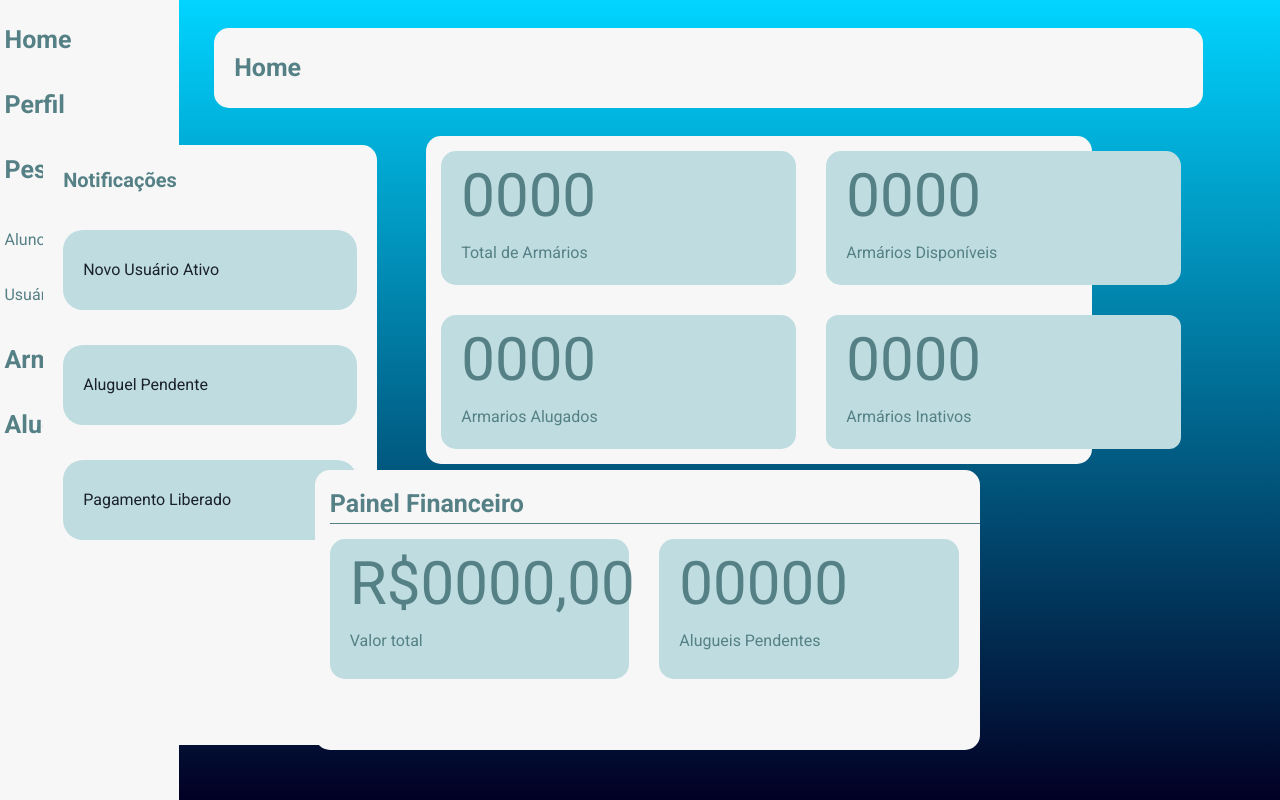
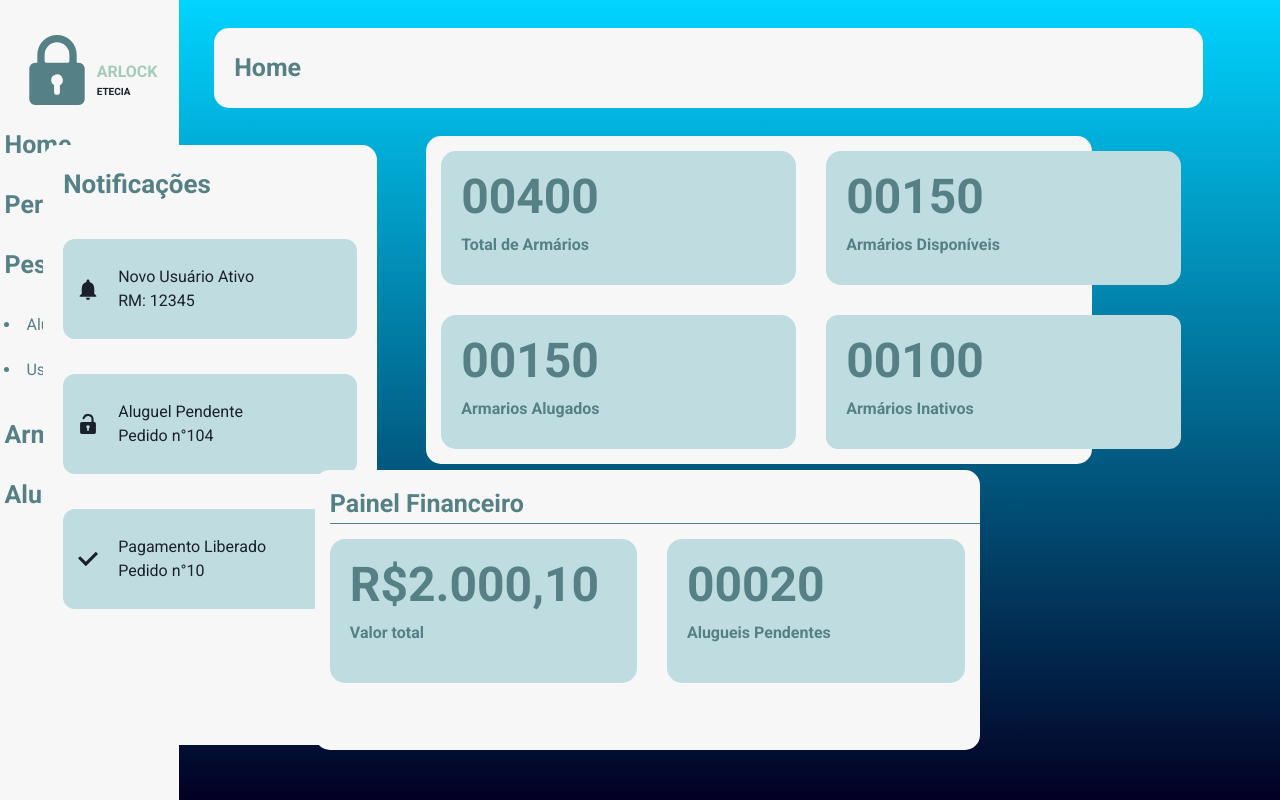
Before and after one commit to GabrieelAraujoo/front-arlock, a React (Create React App) app: page /Adm/Home in a window 1280 px wide. Built offline with nearby package versions, Linux system fonts and the light colour scheme.

Commit message:
Finalização Adm Home

```diff
--- a/package.json
+++ b/package.json
@@ -3,6 +3,7 @@
   "version": "0.1.0",
   "private": true,
   "dependencies": {
+    "@chakra-ui/icons": "^2.1.0",
     "@chakra-ui/react": "^2.8.0",
     "@emotion/react": "^11.11.1",
     "@emotion/styled": "^11.11.0",
--- a/src/pages/dashboard/Adm/index.jsx
+++ b/src/pages/dashboard/Adm/index.jsx
@@ -2,6 +2,7 @@ import React from "react";
 import { Main } from "../../../layout/Main";
 import { Container } from "../../../layout/Container";
 import { Flex, Text } from "@chakra-ui/react";
+import { LockIcon, BellIcon, UnlockIcon, CheckIcon } from '@chakra-ui/icons';
 
 function Home() {
   return (
@@ -15,33 +16,50 @@ function Home() {
           alignItems="center"
         >
 
+          <Flex marginTop="35px">
+
+          <LockIcon color="#558085" height="70px" width="70px" />
+
+          <Flex direction="column" alignItems="flex-start" marginTop="25px" marginLeft="5px">
+
+          <Text fontWeight="bold" textColor="#A3CCB8"> ARLOCK </Text>
+          <Text fontWeight="bold" fontSize="10px"> ETECIA </Text>
+
+          </Flex>
+
+          </Flex>
+
           <Flex backgroundColor="white.100" width="95%" height="80px" textColor="#558085" alignItems="center"
-                fontSize="25px" fontWeight="bold" marginBottom="-15px">
+                fontSize="25px" fontWeight="bold" marginBottom="-20px">
             Home
           </Flex>
 
           <Flex backgroundColor="white.100" width="95%" height="80px" textColor="#558085" alignItems="center"
-                fontSize="25px" fontWeight="bold" marginBottom="-15px">
+                fontSize="25px" fontWeight="bold" marginBottom="-20px">
             Perfil
           </Flex>
 
           <Flex backgroundColor="white.100" width="95%" height="80px" textColor="#558085" alignItems="center"
-                fontSize="25px" fontWeight="bold" marginBottom="-10px">
+                fontSize="25px" fontWeight="bold" marginBottom="-20px">
             Pessoas
           </Flex>
 
           <Flex backgroundColor="white.100" width="95%" height="80px" textColor="#558085" alignItems="center"
-                marginBottom="-25px">
-            Alunos
+                marginBottom="-35px">
+
+          <li> Alunos </li>
+
           </Flex>
 
           <Flex backgroundColor="white.100" width="95%" height="80px" textColor="#558085" alignItems="center"
                 marginBottom="-15px">
-            Usuários
+
+           <li> Usuários </li>
+
           </Flex>
 
           <Flex backgroundColor="white.100" width="95%" height="80px" textColor="#558085" alignItems="center"
-                fontSize="25px" fontWeight="bold" marginBottom="-15px">
+                fontSize="25px" fontWeight="bold" marginBottom="-20px">
             Armários
           </Flex>
 
@@ -87,31 +105,64 @@ function Home() {
               marginLeft="-1160px"
               borderRadius="15px">
 
-                <Text marginLeft="20px" marginTop="20px"  fontSize="20px" textColor="#558085" fontWeight="bold" >
+                <Text marginLeft="20px" marginTop="20px"  fontSize="26px" textColor="#558085" fontWeight="bold" >
                   Notificações
                 </Text>
 
-                <Flex backgroundColor="#BFDDE0" marginInline="20px" marginTop="35px"  height="80px" borderRadius="20px" alignItems="center">
+                <Flex backgroundColor="#BFDDE0" marginInline="20px" marginTop="35px"  height="100px"
+                      borderRadius="12px" alignItems="center">
 
-                  <Text marginLeft="20px">
+                  <BellIcon height="25px" width="30px" marginLeft="10px"/>
+
+                  <Flex direction="column">
+
+                  <Text marginLeft="15px" >
                     Novo Usuário Ativo
                   </Text>
 
-                </Flex>
+                  <Text marginLeft="15px">
+                    RM: 12345
+                  </Text>
 
-                <Flex backgroundColor="#BFDDE0" marginInline="20px" marginTop="35px" height="80px" borderRadius="20px" alignItems="center">
-
-                  <Text marginLeft="20px">
-                    Aluguel Pendente
-                  </Text>
+                  </Flex>
 
                 </Flex>
 
-                <Flex backgroundColor="#BFDDE0" marginInline="20px" marginTop="35px" height="80px" borderRadius="20px" alignItems="center">
+                <Flex backgroundColor="#BFDDE0" marginInline="20px" marginTop="35px" height="100px"
+                      borderRadius="12px" alignItems="center">
 
-                  <Text marginLeft="20px">
+                <UnlockIcon height="20px" width="30px" marginLeft="10px"/>
+
+                <Flex direction="column">
+
+                  <Text marginLeft="15px" >
+                      Aluguel Pendente
+                  </Text>
+
+                  <Text marginLeft="15px">
+                      Pedido n°104
+                  </Text>
+
+                  </Flex>
+
+                </Flex>
+
+                <Flex backgroundColor="#BFDDE0" marginInline="20px" marginTop="35px" height="100px"
+                      borderRadius="12px" alignItems="center">
+
+                <CheckIcon height="20px" width="30px" marginLeft="10px"/>
+
+                <Flex direction="column">
+
+                  <Text marginLeft="15px">
                     Pagamento Liberado
                   </Text>
+
+                  <Text marginLeft="15px">
+                    Pedido n°10
+                  </Text>
+
+                  </Flex>
 
                 </Flex>
 
@@ -132,13 +183,13 @@ function Home() {
                       margin="15px"
                       >
 
-                        <Flex marginLeft="20px" direction="column">
+                        <Flex marginLeft="20px" marginTop="10px" direction="column">
 
-                          <Text fontSize="60px" textColor="#558085">
-                            0000
+                          <Text fontSize="48px" textColor="#558085" fontWeight="bold">
+                            00400
                           </Text>
 
-                          <Text textColor="#558085">
+                          <Text textColor="#558085" fontWeight="bold">
                             Total de Armários
                           </Text>
 
@@ -155,13 +206,13 @@ function Home() {
                       direction="column"
                       >
 
-                          <Flex marginLeft="20px" direction="column">
+                          <Flex marginLeft="20px" marginTop="10px" direction="column">
 
-                          <Text fontSize="60px" textColor="#558085">
-                            0000
+                          <Text fontSize="48px" textColor="#558085" fontWeight="bold">
+                            00150
                           </Text>
 
-                          <Text textColor="#558085">
+                          <Text textColor="#558085" fontWeight="bold">
                             Armarios Alugados
                           </Text>
 
@@ -180,13 +231,13 @@ function Home() {
                       direction="column"
                       >
 
-                          <Flex marginLeft="20px" direction="column">
+                          <Flex marginLeft="20px" marginTop="10px" direction="column">
 
-                          <Text fontSize="60px" textColor="#558085">
-                            0000
+                          <Text fontSize="48px" textColor="#558085" fontWeight="bold">
+                            00150
                           </Text>
 
-                          <Text textColor="#558085">
+                          <Text textColor="#558085" fontWeight="bold">
                             Armários Disponíveis
                           </Text>
 
@@ -202,13 +253,13 @@ function Home() {
                       direction="column"
                       >
 
-                          <Flex marginLeft="20px" direction="column">
+                          <Flex marginLeft="20px" marginTop="10px" direction="column">
 
-                          <Text fontSize="60px" textColor="#558085">
-                            0000
+                          <Text fontSize="48px" textColor="#558085" fontWeight="bold">
+                            00100
                           </Text>
 
-                          <Text textColor="#558085">
+                          <Text textColor="#558085" fontWeight="bold">
                             Armários Inativos
                           </Text>
 
@@ -237,19 +288,19 @@ function Home() {
               <Flex alignItems="baseline">
 
                 <Flex backgroundColor="#BFDDE0"
-                      width="45%"
-                      height="140px"
+                      width="355px"
+                      height="144px"
                       borderRadius="15px"
                       margin="15px"
                       >
 
-                          <Flex marginLeft="20px" direction="column">
+                          <Flex marginLeft="20px" marginTop="10px" direction="column">
 
-                          <Text fontSize="60px" textColor="#558085">
-                            R$0000,00
+                          <Text fontSize="48px" textColor="#558085" fontWeight="bold">
+                            R$2.000,10
                           </Text>
 
-                          <Text textColor="#558085">
+                          <Text textColor="#558085" fontWeight="bold">
                             Valor total
                           </Text>
 
@@ -259,16 +310,16 @@ function Home() {
                 </Flex>
 
                 <Flex backgroundColor="#BFDDE0"
-                      width="45%"
-                      height="140px"
+                      width="345px"
+                      height="144px"
                       borderRadius="15px"
                       margin="15px"
                       >
 
-                          <Flex marginLeft="20px" direction="column">
+                          <Flex marginLeft="20px" marginTop="10px" direction="column" fontWeight="bold">
 
-                          <Text fontSize="60px" textColor="#558085">
-                            00000
+                          <Text fontSize="48px" textColor="#558085" fontWeight="bold">
+                            00020
                           </Text>
 
                           <Text textColor="#558085">
```
Also changed, not shown: 1 other file (tests, documents, lock files or other folders).
